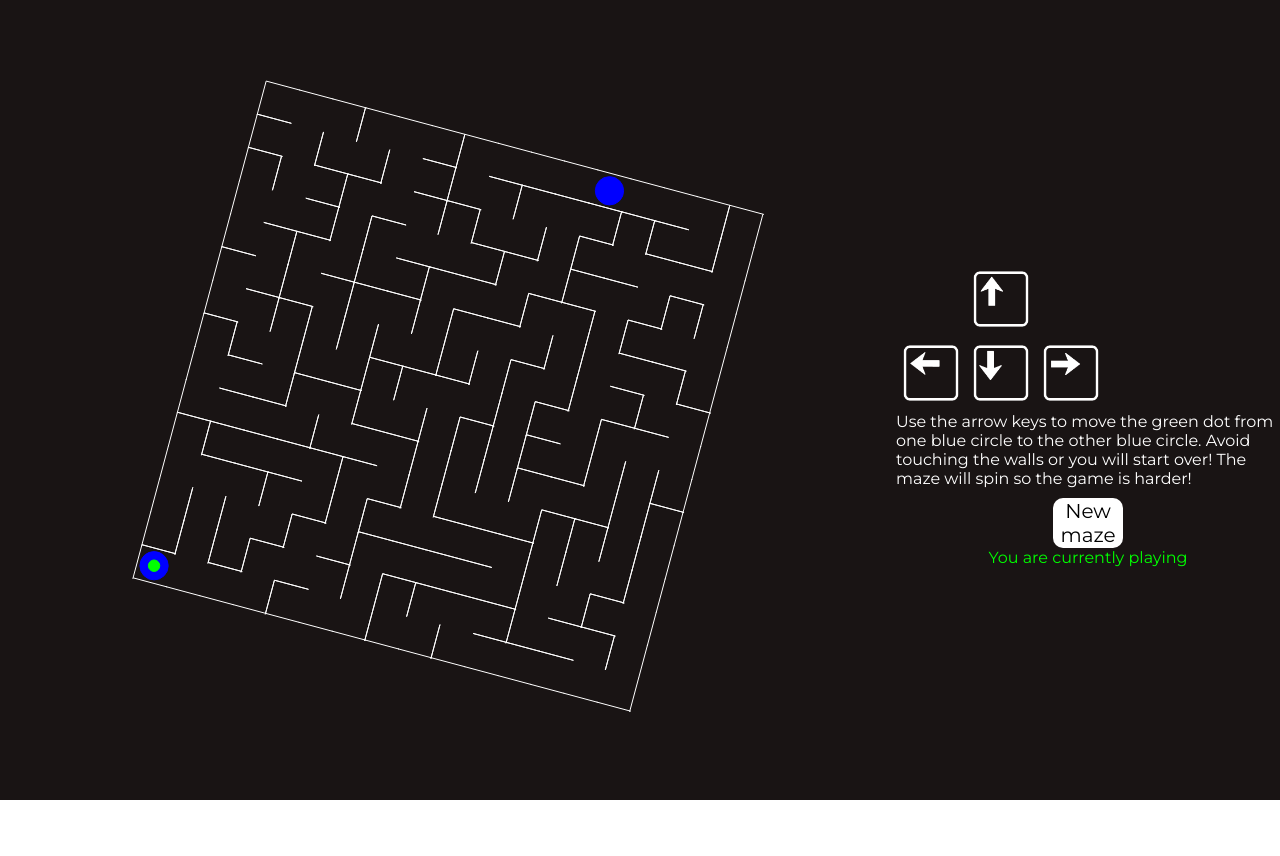
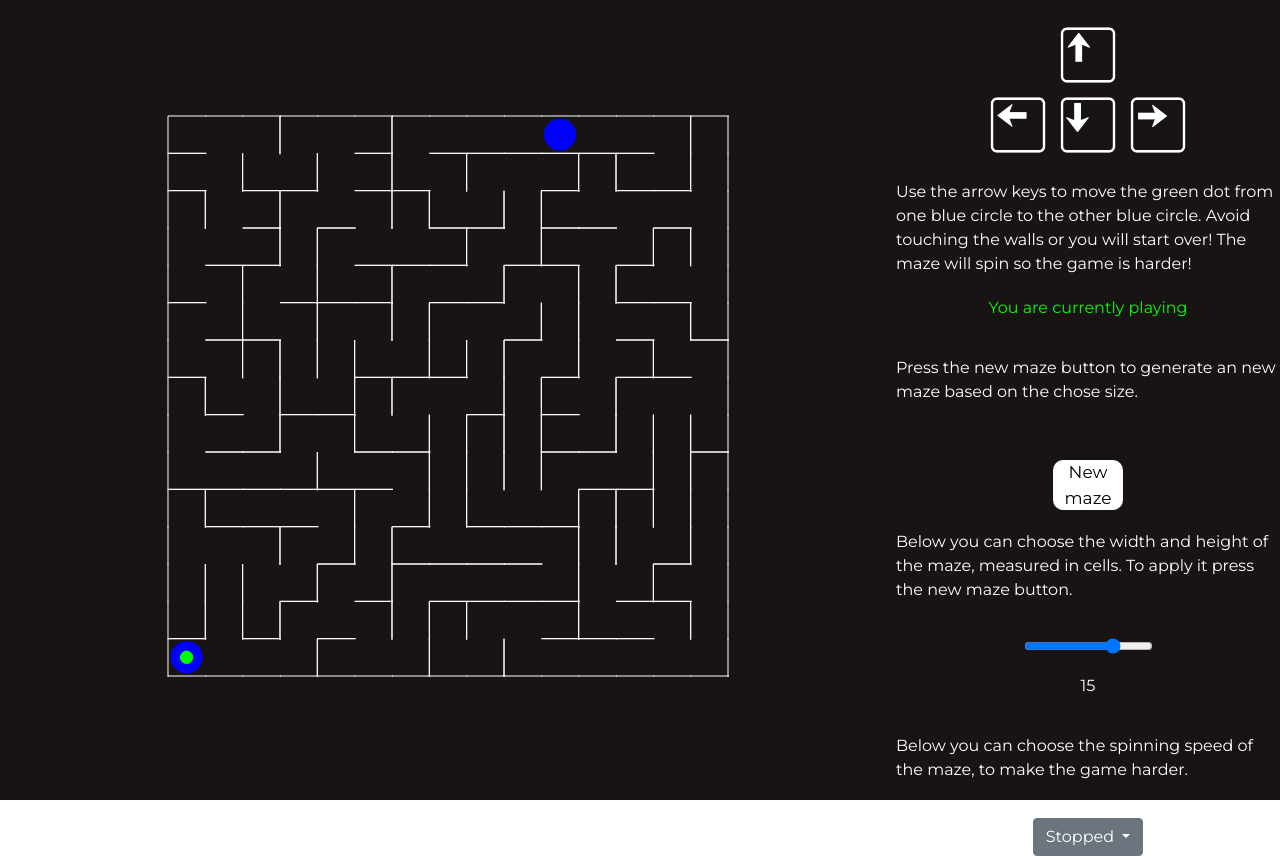
Before and after one commit to Nastmi/mazeGeneration, a plain HTML site: page index.html in a window 1280 px wide. Before the commit the page ends 800 px from the top, so only its background shows below. Drawn offline with nearby package versions, Linux system fonts and the light colour scheme; animation ran at ten frames a second.

Commit message:
Added the option to change maze size and speed.

```diff
--- a/css/style.css
+++ b/css/style.css
@@ -28,6 +28,7 @@
     border-radius: 10px;
 }
 #after{
+    margin-top: 20px;
     width:30%;
 	display:felx;
 	justify-content:center;
@@ -39,17 +40,30 @@
 
 
 }
+#info{
+    margin-top:20px;
+}
 #newButton{
-     margin-top:10px;
+     margin-top:20px;
      width:70px;
      height:50px;
      border-radius:10px;
      color:black;
      background-color:white;
      border:none;
-     font-size:20px;
+     font-size:17px;
      font-family: 'Montserrat',sans-serif;
 }
 #win{
     color:#00FF00;
+    margin-top: 20px;
 }
+#imagesS, #imagesF{
+    display: flex;
+    justify-content: center;
+}
+.centerJustify{
+    display: flex;
+    justify-content: center;
+    margin-top: 20px;
+}
--- a/index.html
+++ b/index.html
@@ -5,6 +5,7 @@
         <link rel="stylesheet" type="text/css" href="css/style.css"/>
         <script src="js/script.js"></script>
         <link href="https://fonts.googleapis.com/css?family=Montserrat:300,400&display=swap" rel="stylesheet">
+        <link rel="stylesheet" href="https://maxcdn.bootstrapcdn.com/bootstrap/4.0.0/css/bootstrap.min.css" integrity="sha384-Gn5384xqQ1aoWXA+058RXPxPg6fy4IWvTNh0E263XmFcJlSAwiGgFAW/dAiS6JXm" crossorigin="anonymous">
         <meta charset="UTF-8">
     </head>
     <body>
@@ -15,24 +16,66 @@
                     </canvas>
                 </div>
                 <div id="after">
-                    <div id="images">
+                    <div id="imagesF">
+                        <img src="icons/arrow1.png" width="70px" height="70px">
+
 
                     </div>
-					<div>
+                    <div id="imagesS">
+                        <img src="icons/arrow2.png" width="70px" height="70px">
+                        <img src="icons/arrow3.png" width="70px" height="70px">
+                        <img src="icons/arrow4.png" width="70px" height="70px">
+
+                    </div>
+					<div id="info">
 						Use the arrow keys to move the green dot from one blue circle to the other blue circle.
 						Avoid touching the walls or you will start over! The maze will spin so the game
 						is harder!
-					</div>
-			<div style="display:flex;justify-content:center;">
-				<button onclick="newMaze()" id="newButton">New maze</button>
+                    </div>
+            <div id="win1" style="display:flex;justify-content:center"><p id="win">You are currently playing</p></div>
+            <div>
+                <div class="centerJustify">
+                    <p>Press the new maze button to generate an new maze based on the chose size.</p>
+                </div>
+				<div class="centerJustify">
+                    <button onclick="newMaze()" id="newButton" >New maze</button>
+                </div>
 
-			</div>
-			<div id="win1" style="display:flex;justify-content:center"><p id="win">You are currently playing</p></div>
+            </div>
+            <div>
+                <div class="centerJustify">
+                    <p>Below you can choose the width and height of the maze, measured in cells. To apply it press the new maze button.</p><br/>
+                </div>
+                <div class="centerJustify">
+                    <input type="range" min="2" max="20" value="15" id="rangeSlider" oninput="changeSize()">
+                </div>
+                <div class="centerJustify">
+                    <p id="curSize">15</p>
+                </div>
+            </div>
+                <div class="centerJustify">
+                    <p>Below you can choose the spinning speed of the maze, to make the game harder.</p>
+                </div>
+                <div class="centerJustify">
+                    <div class="dropdown">
+                        <button class="btn btn-secondary dropdown-toggle" type="button" id="dropdownButton" data-toggle="dropdown" aria-haspopup="true" aria-expanded="false">
+                        Stopped
+                        </button>
+                        <div class="dropdown-menu" aria-labelledby="dropdownMenuButton">
+                        <a class="dropdown-item" onclick="changeRotationSpeed(0.0,this.innerHTML)">Stopped</a>
+                        <a class="dropdown-item" onclick="changeRotationSpeed(0.1,this.innerHTML)">Slow</a>
+                        <a class="dropdown-item" onclick="changeRotationSpeed(0.2,this.innerHTML)">Fast</a>
+                        <a class="dropdown-item" onclick="changeRotationSpeed(0.3,this.innerHTML)">Faster</a>
+                        </div>
+                    </div>
                 </div>
             </div>
         </div>
         <script>
             window.onload = initializeCanvas();
         </script>
+        <script src="https://code.jquery.com/jquery-3.2.1.slim.min.js" integrity="sha384-KJ3o2DKtIkvYIK3UENzmM7KCkRr/rE9/Qpg6aAZGJwFDMVNA/GpGFF93hXpG5KkN" crossorigin="anonymous"></script>
+        <script src="https://cdnjs.cloudflare.com/ajax/libs/popper.js/1.12.9/umd/popper.min.js" integrity="sha384-ApNbgh9B+Y1QKtv3Rn7W3mgPxhU9K/ScQsAP7hUibX39j7fakFPskvXusvfa0b4Q" crossorigin="anonymous"></script>
+        <script src="https://maxcdn.bootstrapcdn.com/bootstrap/4.0.0/js/bootstrap.min.js" integrity="sha384-JZR6Spejh4U02d8jOt6vLEHfe/JQGiRRSQQxSfFWpi1MquVdAyjUar5+76PVCmYl" crossorigin="anonymous"></script>
     </body>
 </html>
--- a/js/script.js
+++ b/js/script.js
@@ -1,7 +1,5 @@
 let mainCanvas;
 let context;
-let scaleX;
-let scaleY;
 let startCell;
 let endCell;
 let endCellInfo;
@@ -27,17 +25,16 @@ let angles = [];
 let endAngle;
 let startAngle;
 let rotate = true;
-let change = 1;
+let change = 0.0;
 let moved = false;
+let cellNum = 15;
 async function initializeCanvas(){
+    document.getElementById("rangeSlider").value = "15";
     mainCanvas = document.getElementById("drawCanvas");
     mainCanvas.width = mainCanvas.clientWidth;
     mainCanvas.height = mainCanvas.clientHeight;
-    scaleX = mainCanvas.clientWidth/1176;
-	console.log(scaleX);
-    //scaleY = mainCanvas.clientHeight/916;
     context = mainCanvas.getContext("2d");
-    initializeSizes();
+    initializeSizes(mainCanvas.width,mainCanvas.height, 15);
     await generateMaze();
     calcGrid(gridArray);
     for(let i=0;i<collisionLines.length;i++){
@@ -51,12 +48,10 @@ async function initializeCanvas(){
     startAngle = angleOf({x:playerPos.startX,y:playerPos.startY},center);
     window.addEventListener("keydown",keyBoolean,true);
     window.addEventListener("keyup",stop,true);
-    tutorial();
     tick();
 }
 async function tick(){
     if(Date.now()-date >= 100){
-        animateArrows();
         date = Date.now();
     }
 	calcGrid(gridArray);
@@ -65,7 +60,7 @@ async function tick(){
     if(angle >= 360)
         angle = 0;
     if(rotate)
-        angle+=0.3;
+        angle+=change;
 	/*cellSize.width+=change;
 	cellSize.height+=change;
 	if(cellSize.width >= 80)
@@ -80,37 +75,14 @@ async function tick(){
         playerPos.x = playerPos.startX;
         playerPos.y = playerPos.startY;
     }
-    if(pointInsideCircle(playerPos,endCellInfo)){
+    if(circleInsideCircle(playerPos,endCellInfo)){
 		rotate = false;
-		document.getElementById("info").innerHTML = "win";
 	    document.getElementById("win").innerHTML = "You won!";
     }
     drawPlayer();
     requestAnimationFrame(tick);
 }
-function animateArrows(){
-    let arr = document.getElementsByClassName("arrows");
-    for(let i=0;i<arr.length;i++){
-        arr[i].style.transform = "scale:(0.9);";
-    }
-}
-function tutorial(){
-    for(let i=1;i<5;i++){
-        let parent = document.getElementById("images");
-        let el;
-        el = document.createElement("img");
-        parent.appendChild(el);
-        el.src = "icons/arrow"+i+".png";
-        el.style.width = "70px";
-        el.style.height = "70px";
-        el.className = "arrows";
-        if(i == 1){
-            el.style.marginLeft = "70px";
-            el = document.createElement("br");
-            parent.appendChild(el);
-        }
-    }
-}
+
 
 function movePlayer(){
     playerPos.x+=speedX;
@@ -118,7 +90,6 @@ function movePlayer(){
 }
 function drawPlayer(){
     let quarter = cellSize.width/6;
-
     context.strokeStyle = "#00FF00";
     context.fillStyle = "#00FF00";
     context.arc(playerPos.x,playerPos.y,quarter,0,Math.PI*2);
@@ -134,6 +105,16 @@ function pointInsideCircle(circle, point){
         return true;
     }
     return false;
+}
+function distanceBetweenCircle(circle1,circle2){
+    return Math.sqrt((circle2.x-circle1.x)*(circle2.x-circle1.x)+(circle2.y-circle1.y)*(circle2.y-circle1.y));
+}
+function circleInsideCircle(circle1,circle2){
+    if(distanceBetweenCircle(circle1,circle2) < circle1.r+circle2.r){
+        return true;
+    }
+    return false;
+
 }
 function distanceBetween(a,b){
     return Math.sqrt(((a.x-b.x)*(a.x-b.x))+((a.y-b.y)*(a.y-b.y)));
@@ -156,14 +137,14 @@ function keyBoolean(e){
     }
 }
 function changeSpeed(){
-        if(speedX>-3 && keysDown.left)
-            speedX-=3;
-        if(speedY>-3 && keysDown.up)
-            speedY-=3;
-        if(speedX<3 && keysDown.right)
-            speedX+=3;
-        if(speedY<3 && keysDown.down)
-            speedY+=3;
+        if(speedX>-2 && keysDown.left)
+            speedX-=2;
+        if(speedY>-2 && keysDown.up)
+            speedY-=2;
+        if(speedX<2 && keysDown.right)
+            speedX+=2;
+        if(speedY<2 && keysDown.down)
+            speedY+=2;
         if(!keysDown.left && !keysDown.right)
             speedX=0;
         if(!keysDown.up && !keysDown.down)
@@ -272,8 +253,8 @@ function angleOf(p1,p2){
 async function newMaze(){
     collisionLines = [];
     angles = [];
-	rotate = true;
-    initializeSizes();
+    rotate = true;
+    initializeSizes(mainCanvas.width,mainCanvas.height);
     await generateMaze();
     calcGrid(gridArray);
     for(let i=0;i<collisionLines.length;i++){
@@ -285,6 +266,15 @@ async function newMaze(){
     }
     endAngle = angleOf(endCellInfo,center);
     startAngle = angleOf({x:playerPos.startX,y:playerPos.startY},center);
+}
+function changeSize(){
+    cellNum = parseInt(document.getElementById("rangeSlider").value);
+    document.getElementById("curSize").innerHTML = cellNum;
+
+}
+function changeRotationSpeed(newSpeed, title){
+    change = newSpeed;
+    document.getElementById("dropdownButton").innerHTML = title;
 }
 async function generateMaze(){
     try{
@@ -346,13 +336,13 @@ async function generateMaze(){
             startY:begin.y+cellSize.height*Math.trunc(startCell/mazeSize.width),
             x:begin.x+cellSize.width*(startCell%mazeSize.width),
             y:begin.y+cellSize.height*Math.trunc(startCell/mazeSize.width),
-            r:8,
+            r:cellSize.width/8,
         }
         endCell = returnEdgeCell();
         endCellInfo={
             x:begin.x+cellSize.width*(endCell%mazeSize.width),
             y:begin.y+cellSize.height*Math.trunc(endCell/mazeSize.width),
-            r:8,
+            r:cellSize.width/2,
         }
     }
     catch(err){
@@ -360,7 +350,7 @@ async function generateMaze(){
     }
 
 }
-async function solveMaze(){
+/*async function solveMaze(){
     let visited = [];
     let stack = [];
     cellsToDraw = [];
@@ -403,9 +393,9 @@ async function solveMaze(){
             }
         }
         /*cellsToDraw.forEach(cell => drawCell(cell.cell,cell.color));
-        await sleep(100);*/
+        await sleep(100);
     }
-}
+}*/
 function drawCell(cellToDraw, color){
     context.beginPath();
     context.strokeStyle = color;
@@ -447,15 +437,22 @@ function changeScale(){
 	endCellInfo.y = endCellInfo.y*scaleX;
     context.clearRect(0,0,mainCanvas.clientWidth,mainCanvas.clientHeight);
 }
-function initializeSizes(){
+function initializeSizes(width, height){
     let rect = mainCanvas.getBoundingClientRect();
+    let num = 0;
+    mazeSize={
+        width:cellNum,
+        height:cellNum
+    }
+    if(width > height){
+        num = (height/Math.sqrt(2))/mazeSize.width;
+    }
+    else{
+        num = (width/Math.sqrt(2))/mazeSize.width;
+    }
     cellSize={
-        width:45*scaleX,
-        height:45*scaleX,
-    }
-    mazeSize={
-        width:15,
-        height:15,
+        width:num,
+        height:num
     }
     begin={
         x:(rect.x+mainCanvas.clientWidth/2)-(cellSize.width*mazeSize.width/2-cellSize.width/2)-rect.left,
```
